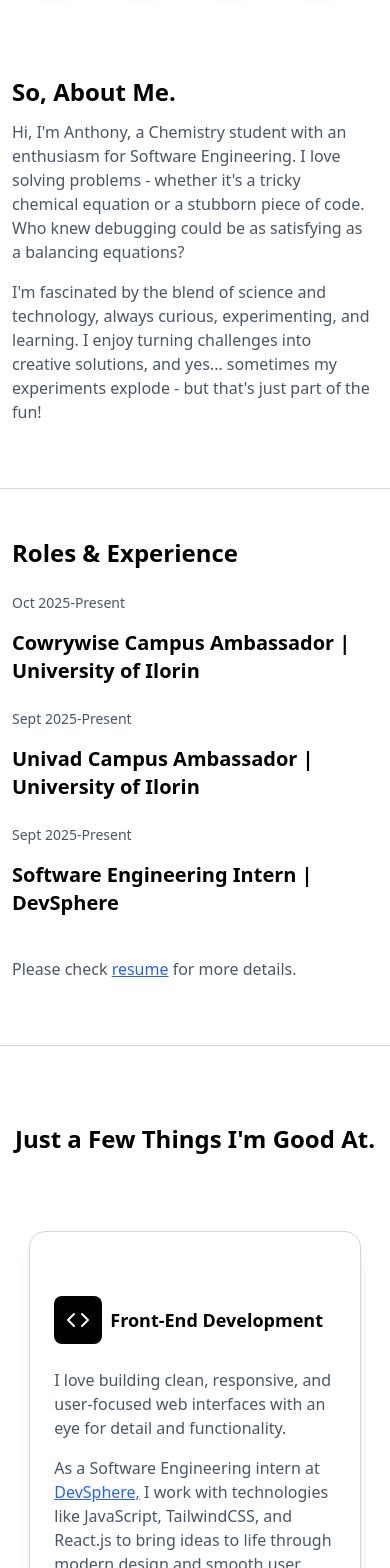
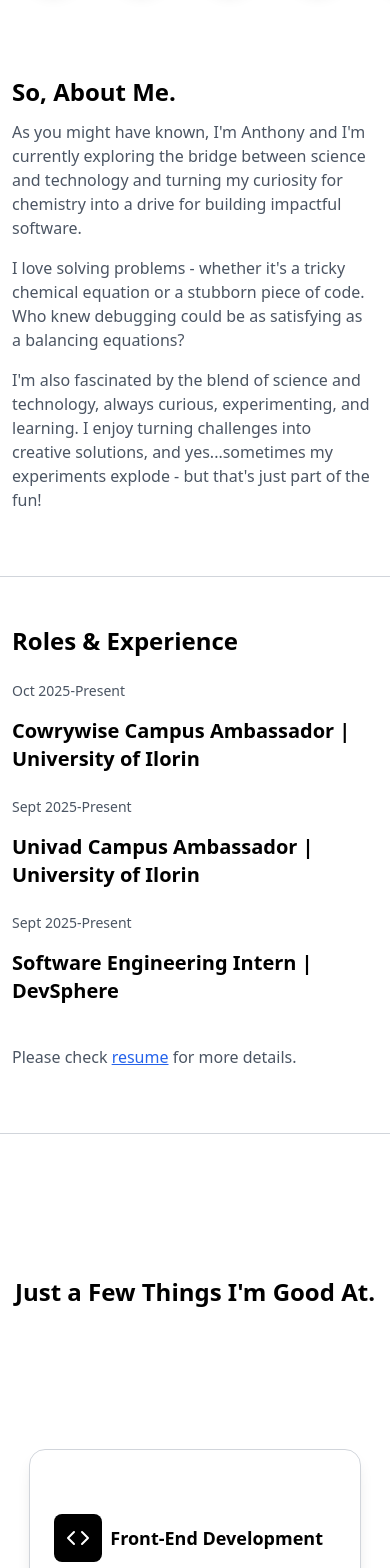
Before and after one commit to Hub-devAnthony/Portfolio, a React (Vite) app: page / in a window 390 px wide. Shown: the part 800-2368 px from the top of the page. Built offline with nearby package versions, Linux system fonts and the light colour scheme.

Commit message:
fixed some mistakes

```diff
--- a/src/App.jsx
+++ b/src/App.jsx
@@ -85,8 +85,9 @@ function App () {
 
       <section id="about" data-aos="fade-up" data-aos-delay="400">
         <p className="mt-14 ml-3 text-2xl font-extrabold text-black">So, About Me.</p>
-        <p className='mt-3 ml-3 pr-5 text-base font-medium text-gray-600'>Hi, I'm Anthony, a Chemistry student with an enthusiasm for Software Engineering. I love solving problems - whether it's a tricky chemical equation or a stubborn piece of code. Who knew debugging could be as satisfying as a balancing equations?</p>
-        <p className='mt-4 ml-3 pr-5 text-base font-medium text-gray-600'>I'm fascinated by the blend of science and technology, always curious, experimenting, and learning. I enjoy turning challenges into creative solutions, and yes... sometimes my experiments explode - but that's just part of the fun!</p>
+        <p className='mt-3 ml-3 pr-5 text-base font-medium text-gray-600'>As you might have known, I'm Anthony and I'm currently exploring the bridge between science and technology and turning my curiosity for chemistry into a drive for building impactful software.</p>
+        <p className="mt-4 ml-3 pr-5 text-base font-medium text-gray-600">I love solving problems - whether it's a tricky chemical equation or a stubborn piece of code. Who knew debugging could be as satisfying as a balancing equations?</p>
+        <p className='mt-4 ml-3 pr-5 text-base font-medium text-gray-600'>I'm also fascinated by the blend of science and technology, always curious, experimenting, and learning. I enjoy turning challenges into creative solutions, and yes...sometimes my experiments explode - but that's just part of the fun!</p>
         <div className="mt-16 w-full border-t border-gray-300"></div>
       </section>
 
--- a/src/Contact-Section.jsx
+++ b/src/Contact-Section.jsx
@@ -25,8 +25,8 @@ function ContactSection () {
         <textarea
           value={message}
           onChange={(e) => setMessage(e.target.value)}
-          className="mx-auto block mt-6 w-[85vw] h-48 bg-gray-200 border border-gray-300 rounded-2xl shadow-lg font-medium text-gray-400 text-base focus:outline-none focus:ring-2 focus:ring-blue-400 focus:border-transparent transition resize-none pt-5 pl-6" type="text" placeholder="Let's build something together!"/>
-        <button onClick={sendMessage} className="mx-auto block mt-6 w-[85vw] h-16 rounded-lg bg-black text-white text-sm font-medium shadow-lg">Send Message</button>
+          className="mx-auto block mt-6 w-[90vw] h-48 bg-gray-200 border border-gray-300 rounded-2xl shadow-lg font-medium text-gray-400 text-base focus:outline-none focus:ring-2 focus:ring-blue-400 focus:border-transparent transition resize-none pt-5 pl-5" type="text" placeholder="Let's build something together!"/>
+        <button onClick={sendMessage} className="mx-auto block mt-6 w-[90vw] h-16 rounded-lg bg-black text-white text-sm font-medium shadow-lg">Send Message</button>
         <div className="mx-auto mt-[200px] w-[85vw] border-b border-gray-300"></div>
         <footer className="mt-12 text-center font-medium text-base text-gray-600">Copyright  &copy; 2025 Anthony.</footer>
 
--- a/src/Projects-Motion.jsx
+++ b/src/Projects-Motion.jsx
@@ -9,9 +9,9 @@ function Motion () {
     }, []);
 
   return (
-    <section data-aos="fade-up" data-aos-delay="200" className="flex flex-col items-center justify-evenly mt-16 w-full h-[1300px] border-t border-b border-gray-300">
-      <p className="text-2xl font-extrabold text-black">Just a Few Things I'm Good At.</p>
-      <main className="flex flex-col h-[480px] w-[85vw] border-gray-300 border rounded-2xl shadow-lg">
+    <section data-aos="fade-up" data-aos-delay="200" className="flex flex-col items-center justify-evenly mt-16 w-full h-[1600px] lg:h-[1300px] border-t border-b border-gray-300">
+      <p className="text-center text-2xl font-extrabold text-black">Just a Few Things I'm Good At.</p>
+      <main className="flex flex-col h-[500px] lg:h-[480px] w-[85vw] border-gray-300 border rounded-2xl shadow-lg">
         <div className="ml-6 mt-16 flex items-center gap-2">
           <div className="flex items-center justify-center h-12 w-12 bg-black rounded-lg"><Code className="text-white" /></div>
           <p className="text-lg font-bold text-black">Front-End Development</p>
@@ -21,10 +21,10 @@ function Motion () {
           <p className="mt-4 ml-6 mr-6 text-base font-medium text-gray-600">I'm continuously learning and expanding my skill set on my path towards Software Engineering to build solutions that are both intuitive and effective.</p>
       </main>
 
-      <main className="flex flex-col h-[480px] w-[85vw] border-gray-300 border rounded-2xl shadow-lg">
+      <main className="flex flex-col h-[500px] lg:h-[480px] w-[85vw] border-gray-300 border rounded-2xl shadow-lg">
         <div className="ml-6 mt-20 flex items-center gap-2">
           <div className="flex items-center justify-center h-12 w-12 bg-black rounded-lg"><Megaphone className="text-white" /></div>
-          <p className="text-lg font-bold text-black">Brand Ambassadorship Opportunities</p>
+          <p className="text-center text-lg font-bold text-black">Brand Ambassadorship Opportunities</p>
         </div>
         <p className="mt-6 ml-6 mr-6 text-base font-medium text-gray-600">Beyond coding, I've been involved in a number of campus brand ambassadorship opportunities, including <a href="https://www.univad.org/" className="text-blue-600 underline">Univad</a> and <a href="https://cowrywise.com/" className="text-blue-600 underline">Cowrywise.</a></p>
         <p className="mt-6 ml-6 mr-6 text-base font-medium text-gray-600">I enjoy collaborating with brands that value creativity and community - helping them connect with students in ways that feel authentic and relatable.</p>
```
